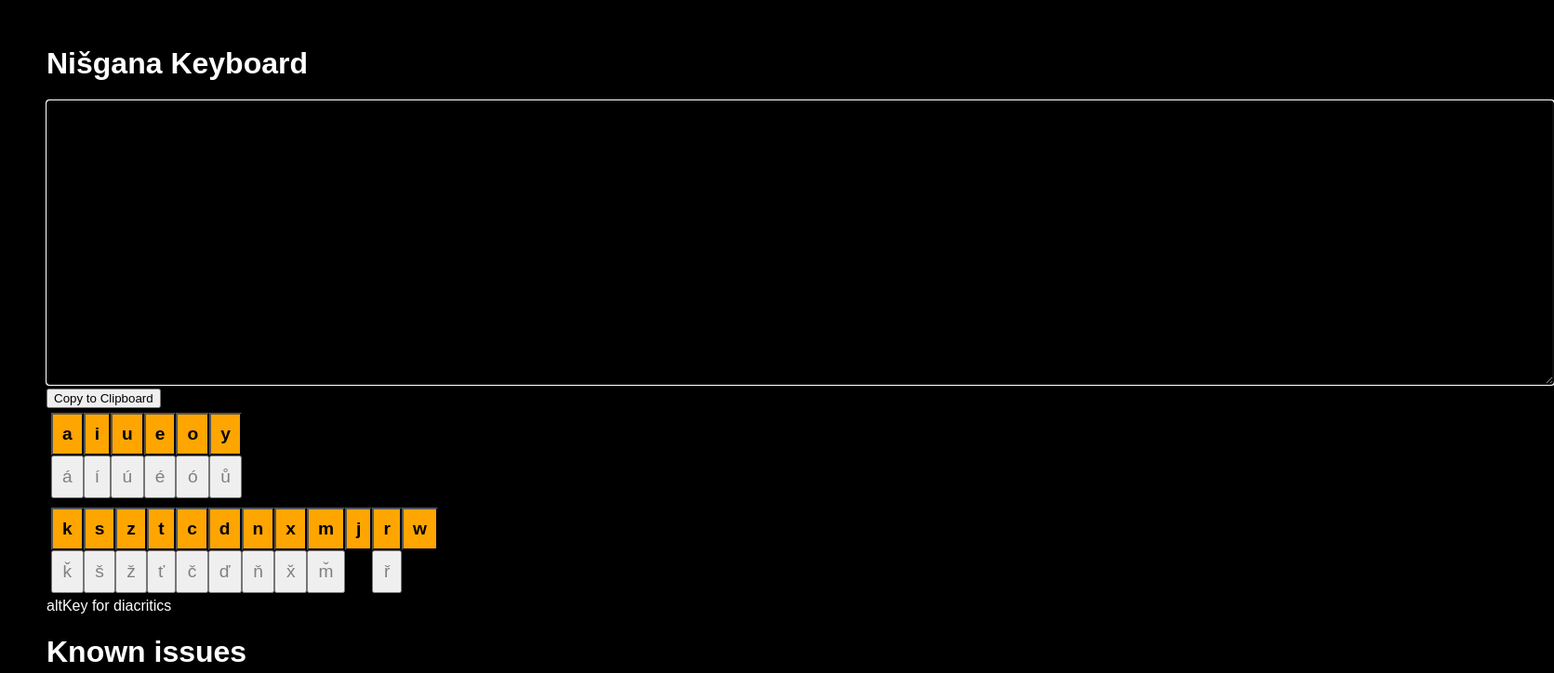
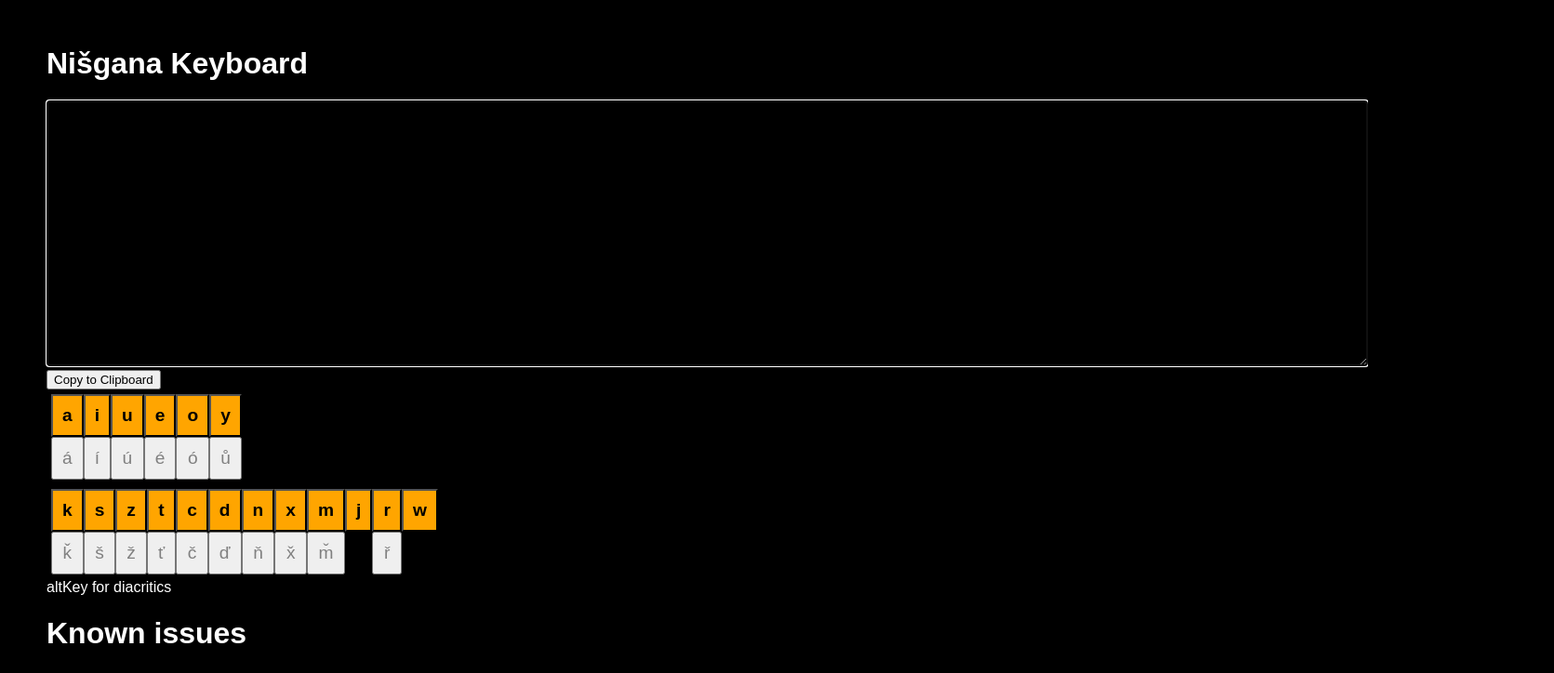
Before and after one commit to yuchiki/nishigana, a React (Create React App) app: page / in a window 1280 px wide. Shown: the top 724 px of the page at 93% size, 1671 px wide, since content can reach past the window. Built offline with nearby package versions, Linux system fonts and the light colour scheme.

Commit message:
textinputのfontが変わってしまったので修正

```diff
--- a/src/TextInput.module.css
+++ b/src/TextInput.module.css
@@ -1,5 +1,6 @@
 .textinput {
-    font-size: xx-large;
+    font-size: x-large;
+    font-family: fantasy;
     background-color: black;
     color: white;
 }
```
